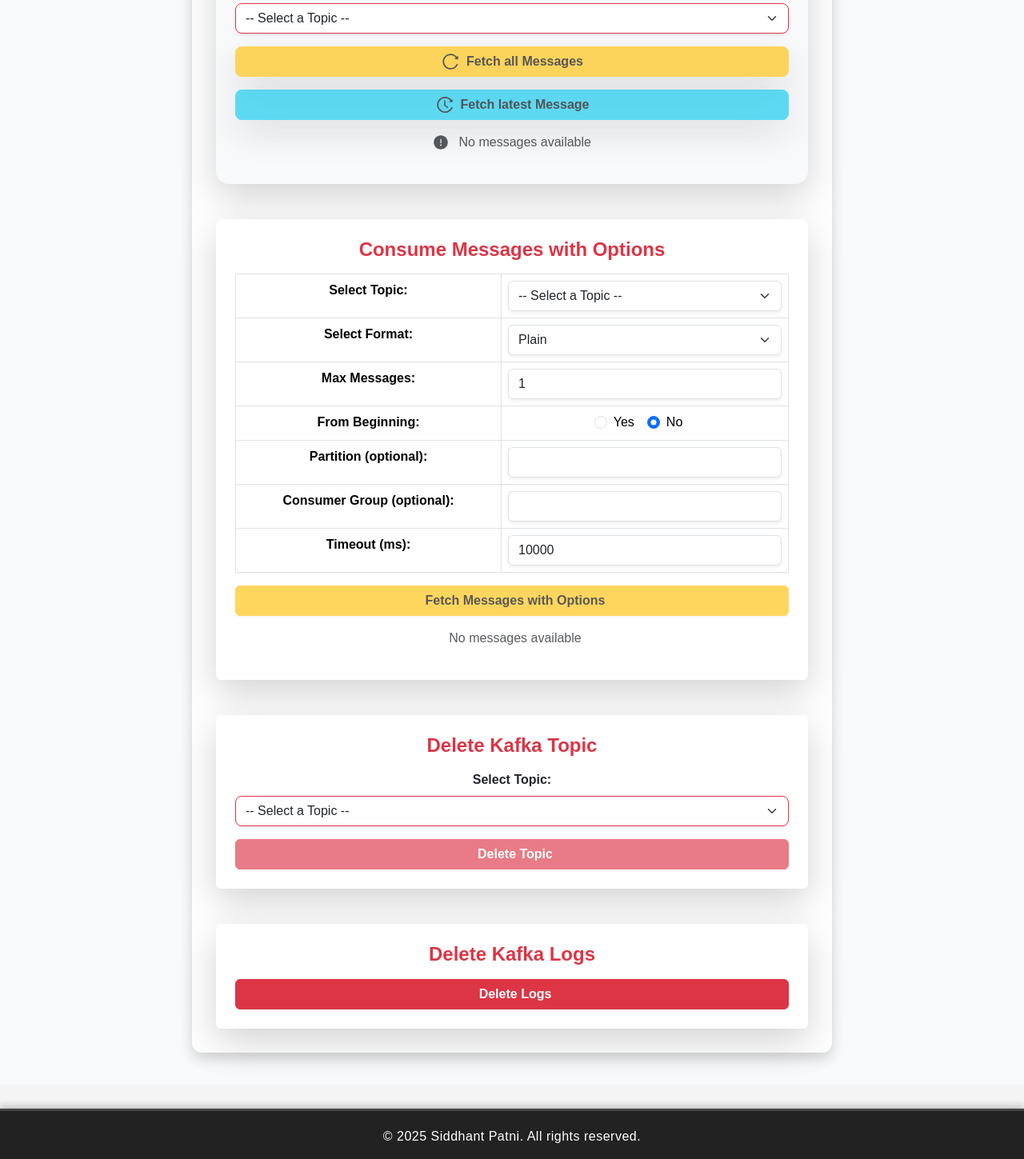
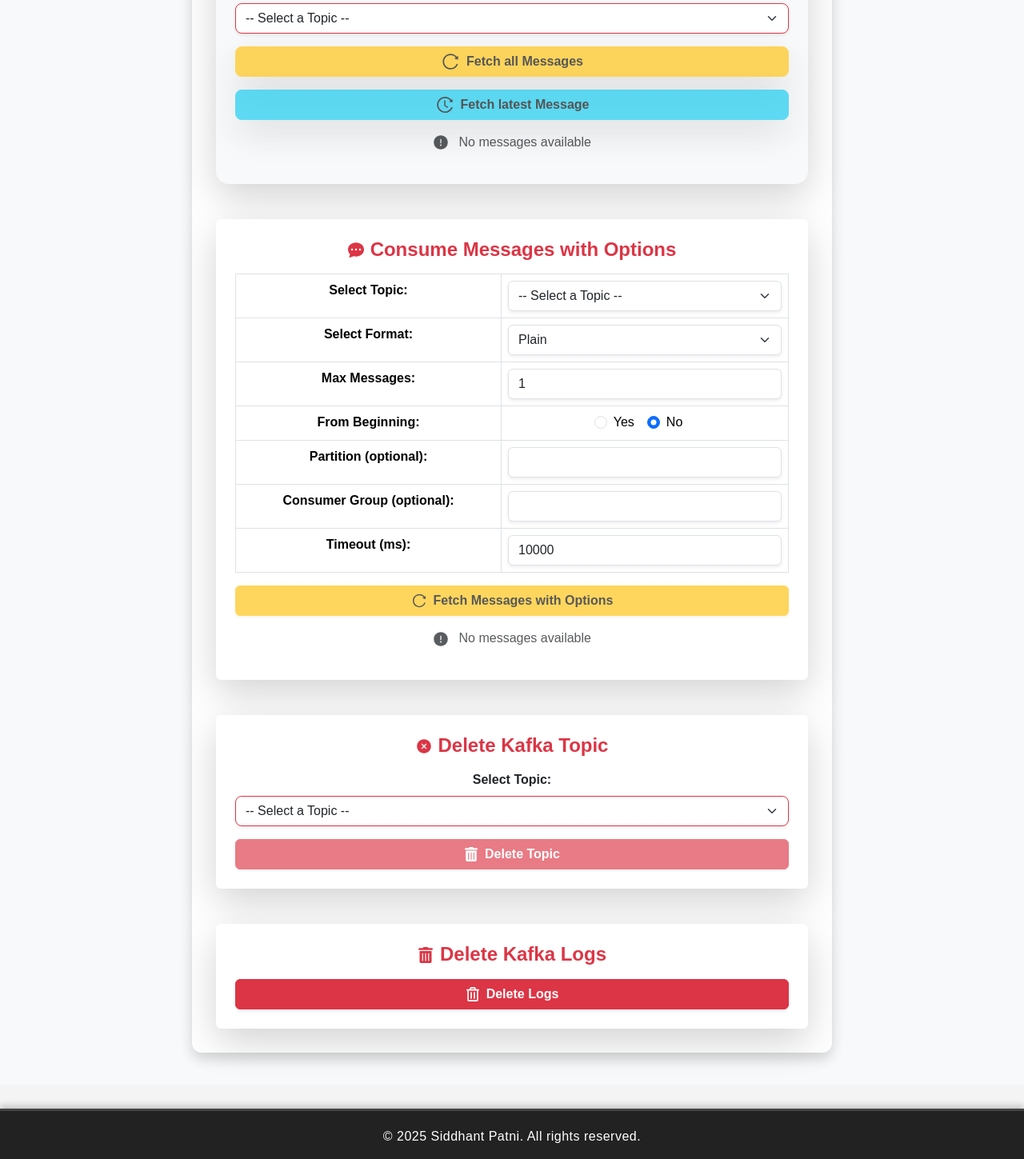
Before and after one commit to siddhantpatni0407/react-kafka-manager-ui, a React (Create React App) app: page / in a window 1280 px wide. Shown: the part 2037-3486 px from the top of the page at 80% size. Built offline with nearby package versions, Linux system fonts and the light colour scheme.

Commit message:
Updated icons
Updated icons

```diff
--- a/src/components/KafkaControls.js
+++ b/src/components/KafkaControls.js
@@ -22,8 +22,10 @@ import {
   AiOutlineReload,
   AiOutlineHistory,
   AiFillExclamationCircle,
+  AiFillCloseCircle,
 } from "react-icons/ai";
 import { BsChatDotsFill } from "react-icons/bs";
+import { FaTrashAlt, FaRegTrashAlt } from "react-icons/fa";
 
 const KafkaControls = () => {
   const [topics, setTopics] = useState([]); // State to store the list of topics
@@ -992,11 +994,10 @@ const KafkaControls = () => {
       </div>
       {/* Consume Kafka Message Section - END*/}
 
-      {/* Consume Messages with Options - START*/}
+      {/* Consume Messages with Options - START */}
       <div className="card shadow-lg p-4 border-0 mt-4">
-        <h4 className="text-danger text-center mb-3 fw-bold">
-          <i className="bi bi-chat-dots-fill fs-6"></i> Consume Messages with
-          Options
+        <h4 className="text-danger text-center mb-3 fw-bold d-flex align-items-center justify-content-center gap-2">
+          <BsChatDotsFill size={20} /> Consume Messages with Options
         </h4>
 
         <form>
@@ -1130,7 +1131,7 @@ const KafkaControls = () => {
             }}
             disabled={!selectedTopic}
           >
-            <i className="bi bi-arrow-repeat"></i> Fetch Messages with Options
+            <AiOutlineReload size={20} /> Fetch Messages with Options
           </button>
         </form>
 
@@ -1156,18 +1157,18 @@ const KafkaControls = () => {
         ) : (
           !responseMessage && (
             <p className="text-muted text-center mt-3">
-              <i className="bi bi-exclamation-circle-fill me-2"></i> No messages
+              <AiFillExclamationCircle size={20} className="me-2" /> No messages
               available
             </p>
           )
         )}
       </div>
-      {/* Consume Messages with Options - END*/}
+      {/* Consume Messages with Options - END */}
 
-      {/* Delete Kafka Topic Section - START*/}
+      {/* Delete Kafka Topic Section - START */}
       <div className="card shadow-lg p-4 border-0 mt-4">
-        <h4 className="text-danger text-center mb-3 fw-bold">
-          <i className="bi bi-x-circle fs-6"></i> Delete Kafka Topic
+        <h4 className="text-danger text-center mb-3 fw-bold d-flex align-items-center justify-content-center gap-2">
+          <AiFillCloseCircle size={20} /> Delete Kafka Topic
         </h4>
 
         {/* Topic Selection Dropdown */}
@@ -1202,11 +1203,12 @@ const KafkaControls = () => {
         >
           {isDeletingTopic ? (
             <>
-              <i className="spinner-border spinner-border-sm"></i> Deleting...
+              <span className="spinner-border spinner-border-sm"></span>{" "}
+              Deleting...
             </>
           ) : (
             <>
-              <i className="bi bi-trash3-fill"></i> Delete Topic
+              <FaTrashAlt size={18} /> Delete Topic
             </>
           )}
         </button>
@@ -1221,12 +1223,12 @@ const KafkaControls = () => {
           </div>
         )}
       </div>
-      {/* Delete Kafka Topic Section - END*/}
+      {/* Delete Kafka Topic Section - END */}
 
-      {/* Delete Logs Section - START*/}
+      {/* Delete Logs Section - START */}
       <div className="card shadow-lg p-4 border-0 mt-4">
-        <h4 className="text-danger text-center mb-3 fw-bold">
-          <i className="bi bi-trash3-fill fs-6"></i> Delete Kafka Logs
+        <h4 className="text-danger text-center mb-3 fw-bold d-flex align-items-center justify-content-center gap-2">
+          <FaTrashAlt size={20} /> Delete Kafka Logs
         </h4>
 
         {/* Delete Button */}
@@ -1255,11 +1257,12 @@ const KafkaControls = () => {
         >
           {isDeleting ? (
             <>
-              <i className="spinner-border spinner-border-sm"></i> Deleting...
+              <span className="spinner-border spinner-border-sm"></span>{" "}
+              Deleting...
             </>
           ) : (
             <>
-              <i className="bi bi-trash3"></i> Delete Logs
+              <FaRegTrashAlt size={18} /> Delete Logs
             </>
           )}
         </button>
@@ -1271,7 +1274,7 @@ const KafkaControls = () => {
           </div>
         )}
       </div>
-      {/* Delete Logs Section - END*/}
+      {/* Delete Logs Section - END */}
     </div>
   );
 };
```
